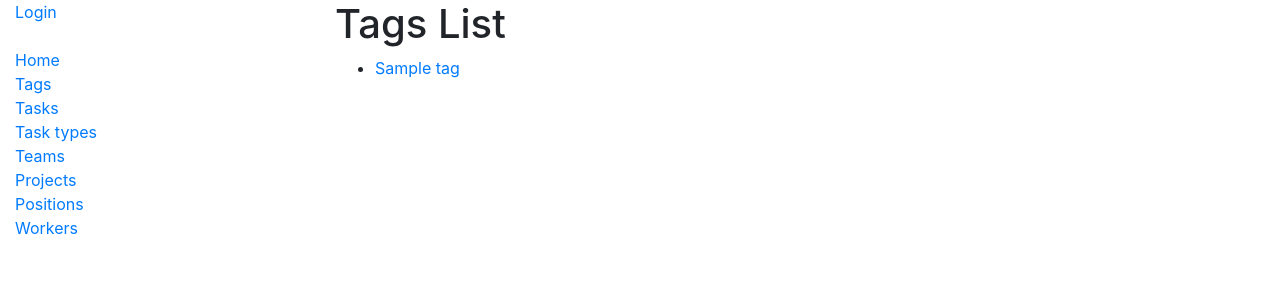
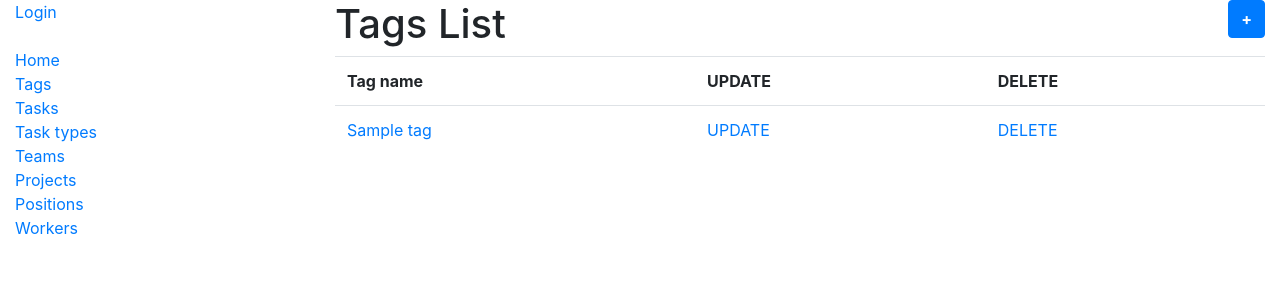
Before and after one commit to ShcherbynaSv/it_company_task_manager, a Django app: page /tasks/tags/ in a window 1280 px wide. Shown: the top 300 px of the page. Run offline with Django 5.2, Linux system fonts and the light colour scheme; tables that the repository leaves empty hold one stand-in row (values such as "Sample post").

Commit message:
Add features to create, update and delete tags

```diff
--- a/tasks/urls.py
+++ b/tasks/urls.py
@@ -15,6 +15,9 @@ from tasks.views import (
     TaskTypeUpdateView,
     TaskTypeDeleteView,
     TagListView,
+    TagCreateView,
+    TagUpdateView,
+    TagDeleteView,
     ProjectListView,
     ProjectDetailView,
     WorkerListView,
@@ -70,6 +73,9 @@ urlpatterns = [
         name="task-type-delete"
     ),
     path("tags/", TagListView.as_view(), name="tag-list"),
+    path("tags/create/", TagCreateView.as_view(), name="tag-create"),
+    path("tags/<int:pk>/update/", TagUpdateView.as_view(), name="tag-update"),
+    path("tags/<int:pk>/delete/", TagDeleteView.as_view(), name="tag-delete"),
     path("projects/", ProjectListView.as_view(), name="project-list"),
     path(
         "projects/<int:pk>/",
--- a/tasks/views.py
+++ b/tasks/views.py
@@ -100,6 +100,26 @@ class TaskTypeDeleteView(LoginRequiredMixin, generic.DeleteView):
 class TagListView(generic.ListView):
     model = Tag
     paginate_by = 10
+
+
+class TagCreateView(LoginRequiredMixin, generic.CreateView):
+    model = Tag
+    fields = "__all__"
+    template_name = "tasks/tag_form.html"
+    success_url = reverse_lazy("tasks:tag-list")
+
+
+class TagUpdateView(LoginRequiredMixin, generic.UpdateView):
+    model = Tag
+    fields = "__all__"
+    template_name = "tasks/tag_form.html"
+    success_url = reverse_lazy("tasks:tag-list")
+
+
+class TagDeleteView(LoginRequiredMixin, generic.DeleteView):
+    model = Tag
+    template_name = "tasks/confirm_delete_tag.html"
+    success_url = reverse_lazy("tasks:tag-list")
 
 
 class ProjectListView(generic.ListView):
--- /dev/null
+++ b/templates/tasks/tag_form.html
@@ -0,0 +1,6 @@
+{% extends "base.html" %}
+
+{% block content %}
+  <h1>{{ object|yesno:"Update, Create" }} Tag</h1>
+  {% include "includes/form.html" %}
+{% endblock %}
--- a/templates/tasks/tag_list.html
+++ b/templates/tasks/tag_list.html
@@ -1,17 +1,33 @@
 {% extends "base.html" %}
 
 {% block content %}
-  <h1>Tags List</h1>
+  <h1>
+    Tags List
+    <a style="float: right;" class="btn btn-primary" href="{% url 'tasks:tag-create' %}"><b>+</b></a>
+  </h1>
   {% if tag_list %}
-    <ul>
+    <table class="table">
+      <tr>
+        <th>Tag name</th>
+        <th>UPDATE</th>
+        <th>DELETE</th>
+      </tr>
       {% for tag in tag_list %}
-        <li>
-          <a href="{% url 'tasks:task-list' %}?tags={{ tag.id }}">
-          {{ tag.name }}
-          </a>
-        </li>
+        <tr>
+          <td>
+            <a href="{% url 'tasks:task-list' %}?tags={{ tag.id }}">
+              {{ tag.name }}
+            </a>
+          </td>
+          <td>
+            <a href="{% url 'tasks:tag-update' tag.id %}">UPDATE</a>
+          </td>
+          <td>
+            <a href="{% url 'tasks:tag-delete' tag.id %}">DELETE</a>
+          </td>
+        </tr>
       {% endfor %}
-    </ul>
+    </table>
   {% else %}
     <p>There are no tags</p>
   {% endif %}
```
Also changed, not shown: templates/tasks/confirm_delete_tag.html (added, +10 -0 lines).
